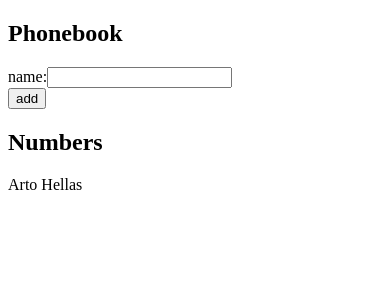
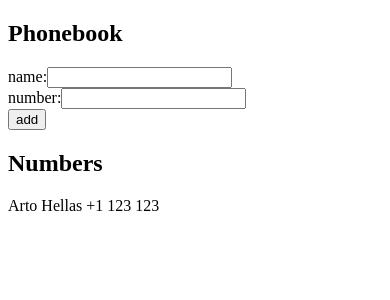
Before and after one commit to fredriknystrom/fs-part2, a React (Vite) app in the folder phonebook/: page / in a window 390 px wide. Shown: the top 300 px of the page. Built offline with nearby package versions, Linux system fonts and the light colour scheme.

Commit message:
phonebook step3

```diff
--- a/phonebook/src/App.jsx
+++ b/phonebook/src/App.jsx
@@ -2,17 +2,21 @@ import { useState } from 'react'
 
 const App = () => {
   const [persons, setPersons] = useState([
-    { name: 'Arto Hellas' }
+    { name: 'Arto Hellas',
+      number: '+1 123 123'
+    }
   ])
   const [newName, setNewName] = useState('')
+  const [newNumber, setNewNumber] = useState('')
 
-  const addName = (event) => {
+  const addPerson = (event) => {
     event.preventDefault()
     if (persons.some(item => item.name === newName)) {
       alert(`${newName} is already added to phonebook`);
     } else {
       const newPerson = {
-        name: newName
+        name: newName,
+        number: newNumber
       }
       setPersons(persons.concat(newPerson))
     }
@@ -24,16 +28,28 @@ const App = () => {
     setNewName(event.target.value)
   }
 
+  const handleNewNumber = (event) => {
+    console.log(event.target.value)
+    setNewNumber(event.target.value)
+  }
+
   return (
     <div>
       <h2>Phonebook</h2>
-      <form onSubmit={addName}>
+      <form onSubmit={addPerson}>
         <div>
           name:
           <input
             value={newName}
             onChange={handleNewName}
           />
+          <div>
+            number:
+            <input
+              value={newNumber}
+              onChange={handleNewNumber}
+            />
+          </div>
         </div>
         <div>
           <button type="submit">add</button>
@@ -41,7 +57,7 @@ const App = () => {
       </form>
       <h2>Numbers</h2>
       {persons.map(person =>
-        <p key={person.name}>{person.name}</p>
+        <p key={person.name}>{person.name} {person.number}</p>
       )}
 
     </div>
```
